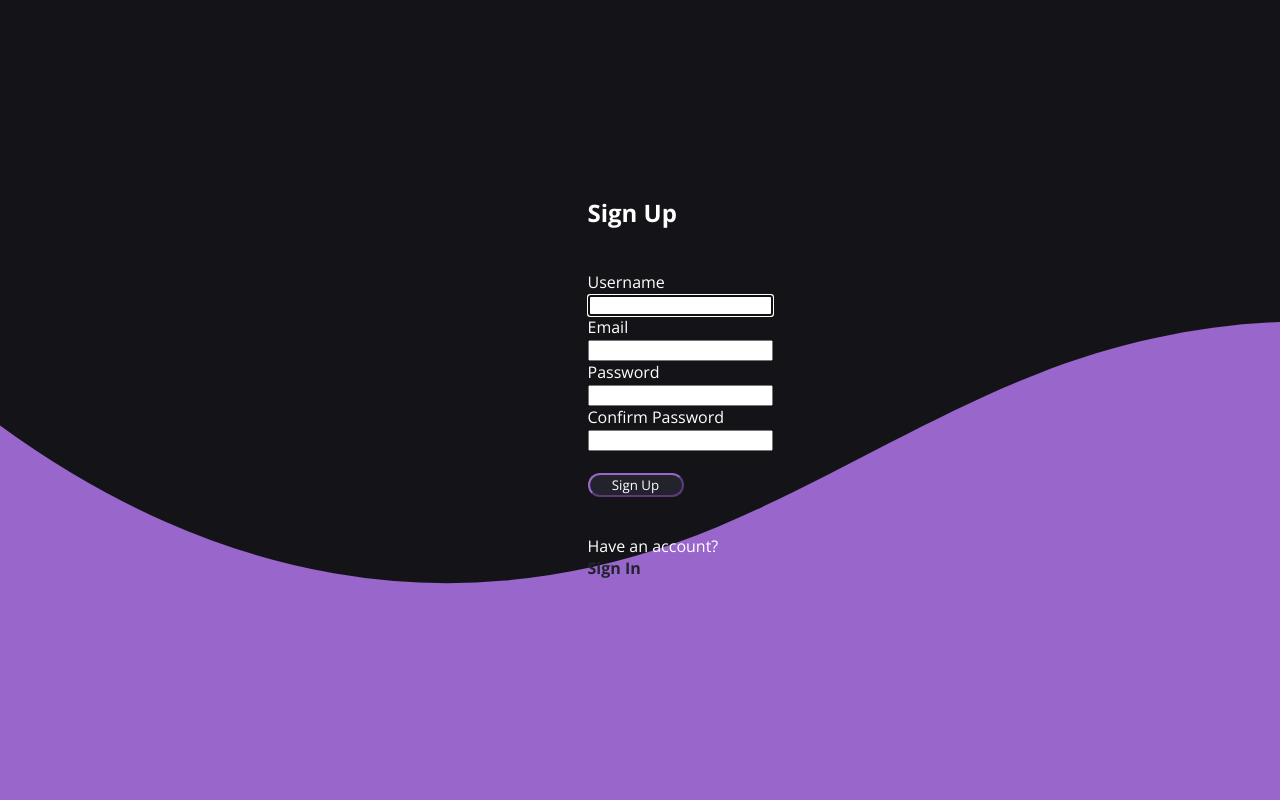
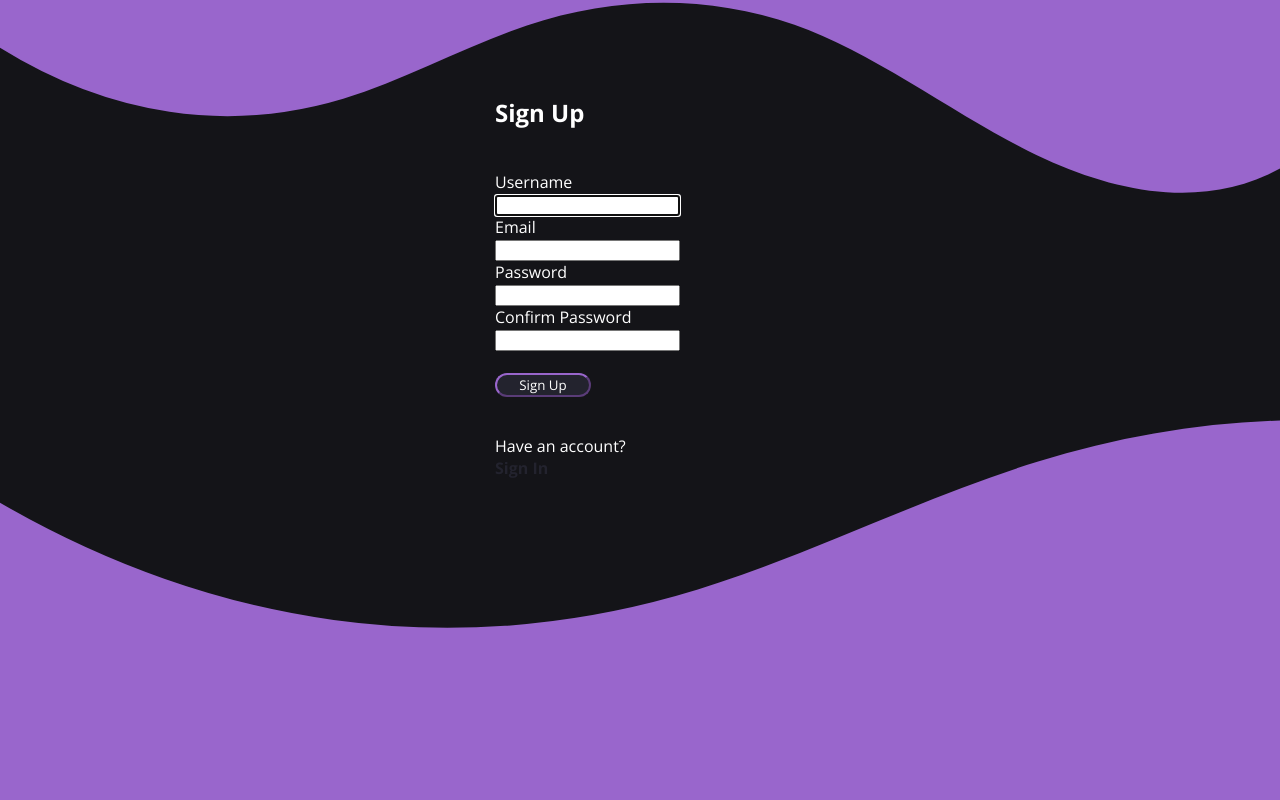
Before and after one commit to Hippity/Website430, a Django app: page /register in a window 1280 px wide. Run offline with Django 3.2, Linux system fonts and the light colour scheme.

Commit message:
Fix wave in signin

```diff
--- a/JupiterLibrary/views.py
+++ b/JupiterLibrary/views.py
@@ -14,8 +14,10 @@ def index(request):
 	return render(request,'index.html',{'listBooks':listBooks})
 
 def logout_request(request):
+	listBooks = Book.objects.all()
+	listBooks = listBooks[0:4]
 	logout(request)
-	return render(request,"index.html")
+	return render(request,"index.html",{'listBooks':listBooks})
 
 
 def register_request(request):
--- a/static/css/style.css
+++ b/static/css/style.css
@@ -188,12 +188,14 @@ main{
     margin: 0;
     background-color: var(--bg-secondary);
     color: white;
-}
-.LOGcard{
     display: flex;
     justify-content: center;
     align-items: center;
-    margin-top: 10rem;
+}
+.LOGcard{
+    margin-top: 5rem;
+    margin-left: -50%;
+
 }
 
 .LOGbutton{
@@ -219,7 +221,7 @@ main{
     position: relative;
     display: block;
     width: calc(197% + 1.3px);
-    height: 485px;
+    height: 385px;
 }
 
 .LOGwave .shape-fill {
@@ -230,3 +232,23 @@ main{
     text-decoration: none;
     color: var(--bg-primary);
 }
+
+.LOGwave2 {
+    position: absolute;
+    top: 0;
+    left: 0;
+    width: 100%;
+    overflow: hidden;
+    line-height: 0;
+}
+
+.LOGwave2 svg {
+    position: relative;
+    display: block;
+    width: calc(100% + 1.6px);
+    height: 210px;
+}
+
+.LOGwave2 .shape-fill {
+    fill: #9966CC;
+}
--- a/templates/login.html
+++ b/templates/login.html
@@ -12,6 +12,11 @@
 </head>
 <body class="LOGbody">
 <main>
+    <div class="LOGwave2">
+        <svg data-name="Layer 1" xmlns="http://www.w3.org/2000/svg" viewBox="0 0 1200 120" preserveAspectRatio="none">
+            <path d="M321.39,56.44c58-10.79,114.16-30.13,172-41.86,82.39-16.72,168.19-17.73,250.45-.39C823.78,31,906.67,72,985.66,92.83c70.05,18.48,146.53,26.09,214.34,3V0H0V27.35A600.21,600.21,0,0,0,321.39,56.44Z" class="shape-fill"></path>
+        </svg>
+    </div>
 <div class="LOGcard">
     <div class="card-body">
       <h2 class="text-center">Sign In</h2>
--- a/templates/register.html
+++ b/templates/register.html
@@ -12,6 +12,13 @@
 </head>
 <body class='LOGbody'>
     <main>
+
+        <div class="LOGwave2">
+            <svg data-name="Layer 1" xmlns="http://www.w3.org/2000/svg" viewBox="0 0 1200 120" preserveAspectRatio="none">
+                <path d="M321.39,56.44c58-10.79,114.16-30.13,172-41.86,82.39-16.72,168.19-17.73,250.45-.39C823.78,31,906.67,72,985.66,92.83c70.05,18.48,146.53,26.09,214.34,3V0H0V27.35A600.21,600.21,0,0,0,321.39,56.44Z" class="shape-fill"></path>
+            </svg>
+        </div>
+
     <div class="LOGcard">
         <div class="card-body">
           <h2 class="text-center">Sign Up</h2>
```
Also changed, not shown: db.sqlite3.
